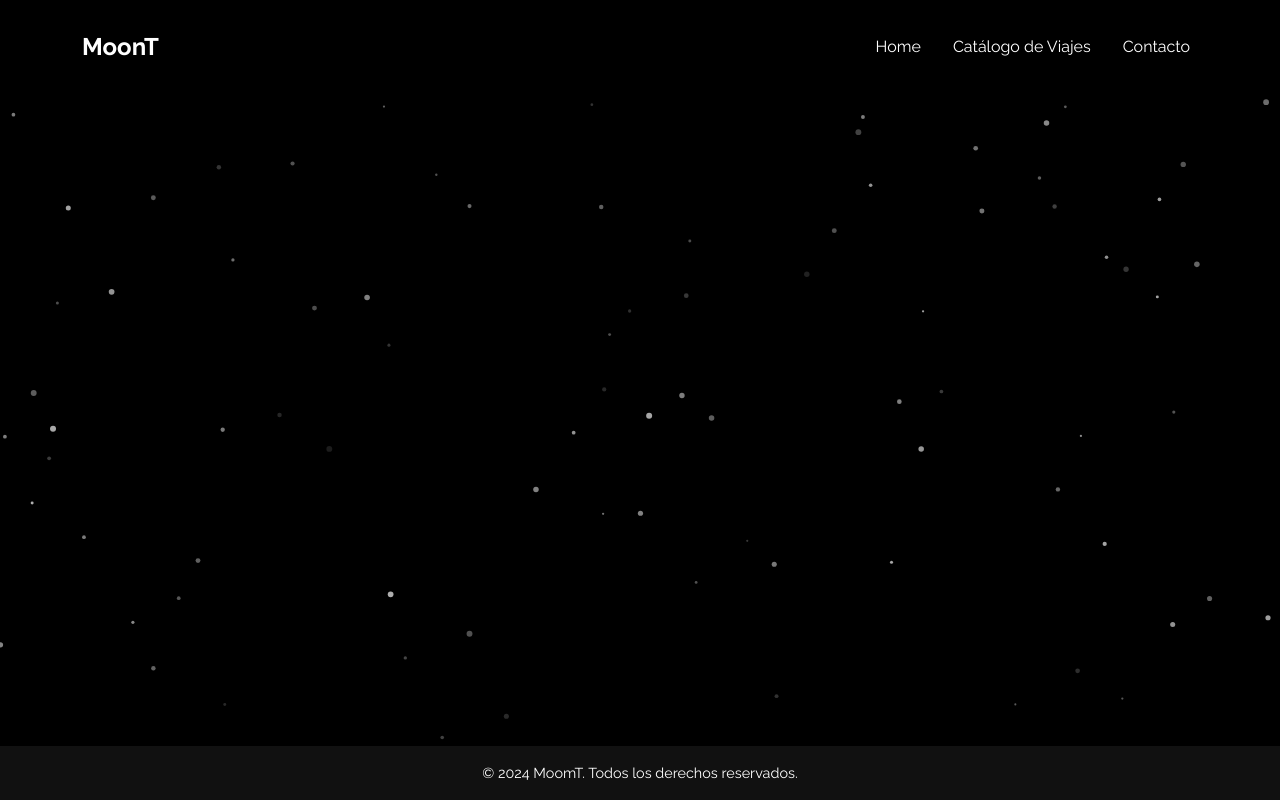
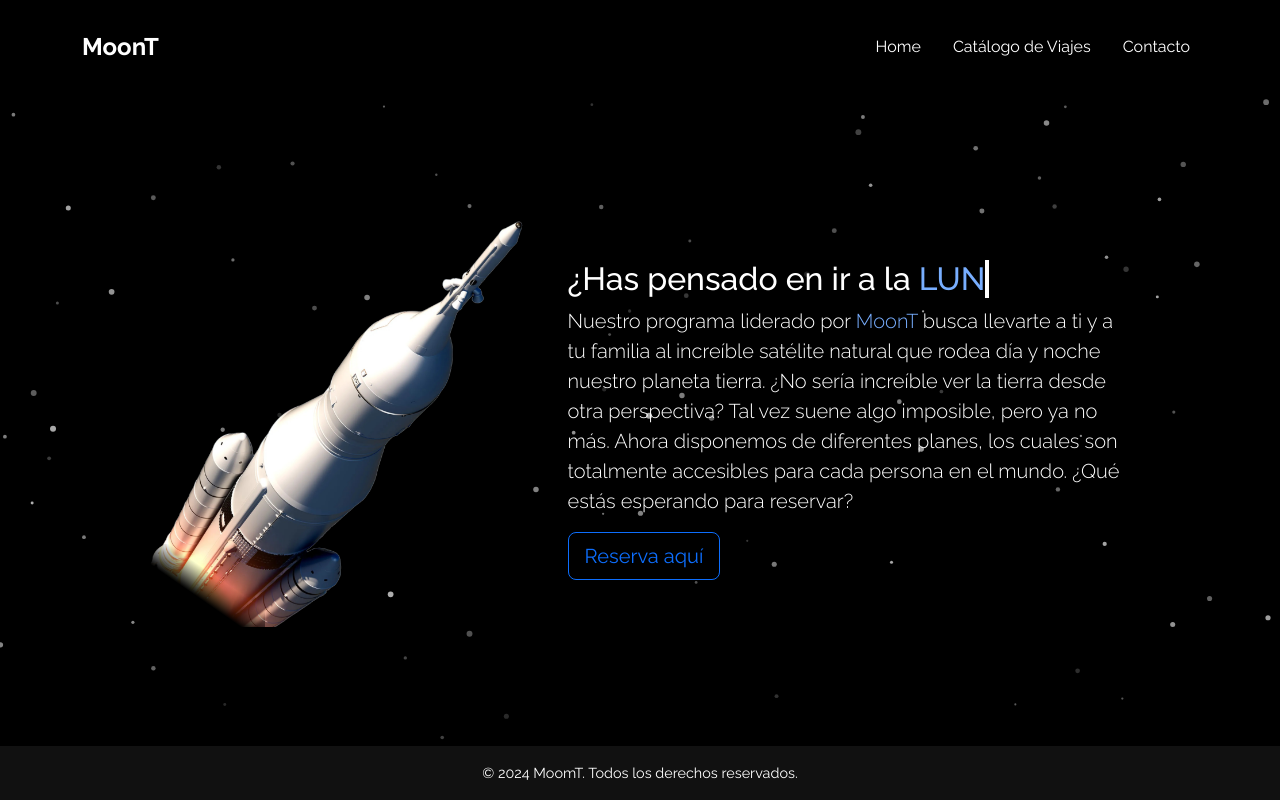
Before and after one commit to Sherna0303/web-space-travel-frontend, a React (Vite) app: page /#/home in a window 1280 px wide. Built offline with nearby package versions, Linux system fonts and the light colour scheme.

Commit message:
Add cover letter to the page

```diff
--- a/index.html
+++ b/index.html
@@ -9,7 +9,7 @@
   <link
     href="https://fonts.googleapis.com/css2?family=Raleway:ital,wght@0,100..900;1,100..900&family=Roboto:ital,wght@0,100;0,300;0,400;0,500;0,700;0,900;1,100;1,300;1,400;1,500;1,700;1,900&display=swap"
     rel="stylesheet">
-  <title>MoomT</title>
+  <title>MoonT</title>
 </head>
 
 <body>
--- a/src/app/pages/HomePage/index.tsx
+++ b/src/app/pages/HomePage/index.tsx
@@ -1,9 +1,10 @@
 import { ReactElement } from "react";
+import { CardHome } from "../../ui/components/CardHome";
 
 export const HomePage = (): ReactElement => {
   return (
     <>
-
+      <CardHome/>
     </>
   );
 };
--- /dev/null
+++ b/src/app/ui/components/CardHome/index.tsx
@@ -0,0 +1,42 @@
+import { ReactElement } from "react";
+import "./style.css";
+import Button from "react-bootstrap/Button";
+
+export const CardHome = (): ReactElement => {
+  return (
+    <>
+      <div className="row col-md-10 align-items-center containerCardHome">
+        <div className="col-md-7 order-md-2">
+          <h2 className="featurette-heading fw-* lh-2">
+            ¿Has pensado en ir a la{" "}
+            <div className="typing-effect-container">
+              <span className="typed-text">LUNA?</span>
+            </div>
+          </h2>
+          <p className="lead">
+            Nuestro programa liderado por{" "}
+            <span className="spanMoonT">MoonT</span> busca llevarte a ti y a tu
+            familia al increíble satélite natural que rodea día y noche nuestro
+            planeta tierra. ¿No sería increíble ver la tierra desde otra
+            perspectiva? Tal vez suene algo imposible, pero ya no más. Ahora
+            disponemos de diferentes planes, los cuales son totalmente
+            accesibles para cada persona en el mundo. ¿Qué estás esperando para
+            reservar?
+          </p>
+          <Button variant="outline-primary" size="lg">
+            Reserva aquí
+          </Button>
+        </div>
+        <div className="col-md-5 order-md-1">
+          <div className="image-container">
+            <img
+              src="/src/assets/images/coheteHome.png"
+              className="imgCohete"
+              alt="Imagen de un cohete espacial"
+            />
+          </div>
+        </div>
+      </div>
+    </>
+  );
+};
--- /dev/null
+++ b/src/app/ui/components/CardHome/style.css
@@ -0,0 +1,76 @@
+/*
+.containerCardHome {
+    background-color: #ffffff1f ;
+    backdrop-filter: blur(1px);
+    border-radius: 15px;
+    padding: 20px;
+}
+
+*/
+
+/* src/components/TextTypingEffect.css */
+.typing-effect-container {
+    display: inline-flex;
+    font-size: 2rem;
+    color: rgb(120, 174, 255);
+    overflow: hidden;
+    border-right: 0.15em solid white;
+    /* Cursor estilo */
+    white-space: nowrap;
+    width: 6ch;
+    animation: typing 4s steps(5, end) infinite, blink 0.75s step-end infinite;
+    /* Se repite infinitamente */
+}
+
+/* Animación de escritura y borrado */
+@keyframes typing {
+    0% {
+        width: 0;
+        /* Comienza sin caracteres */
+    }
+
+    50% {
+        width: 6ch;
+        /* Se escribe la palabra completa */
+    }
+
+    100% {
+        width: 0;
+        /* Se borra la palabra */
+    }
+}
+
+/* Animación de parpadeo del cursor */
+@keyframes blink {
+    50% {
+        border-color: transparent;
+    }
+}
+
+.spanMoonT {
+    color: rgb(120, 174, 255);
+}
+
+.spanInfo {
+    color: #dadada;
+    font-style: italic;
+}
+
+.image-container {
+    position: relative;
+}
+
+.image-container img {
+    width: 100%;
+}
+
+.image-container::after {
+    content: "";
+    position: absolute;
+    bottom: 0;
+    left: 0;
+    right: 0;
+    height: 20%;
+    width: 30%;
+    background: linear-gradient(to top right, rgba(0, 0, 0, 1) 40%, rgba(255, 255, 255, 0) 60%)
+}
```
Also changed, not shown: src/assets/images/coheteHome.png (added).
